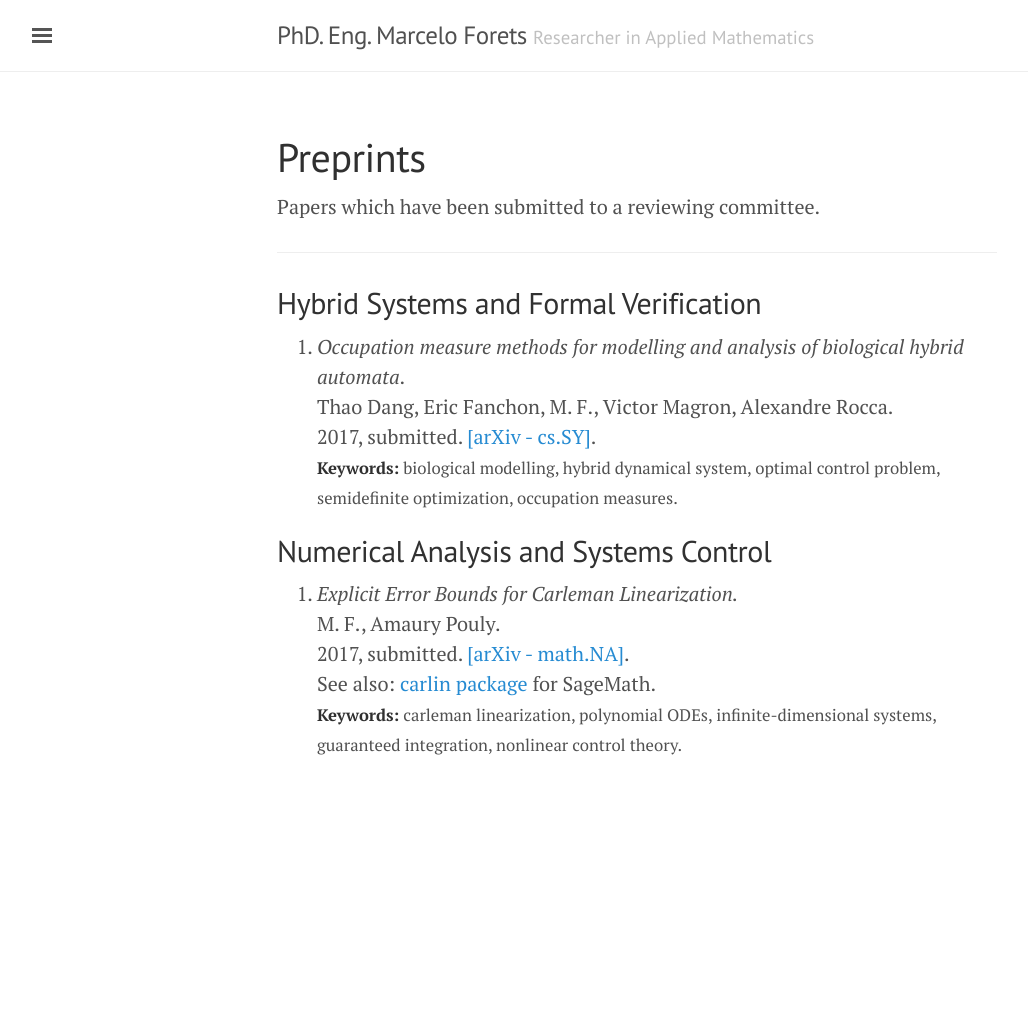
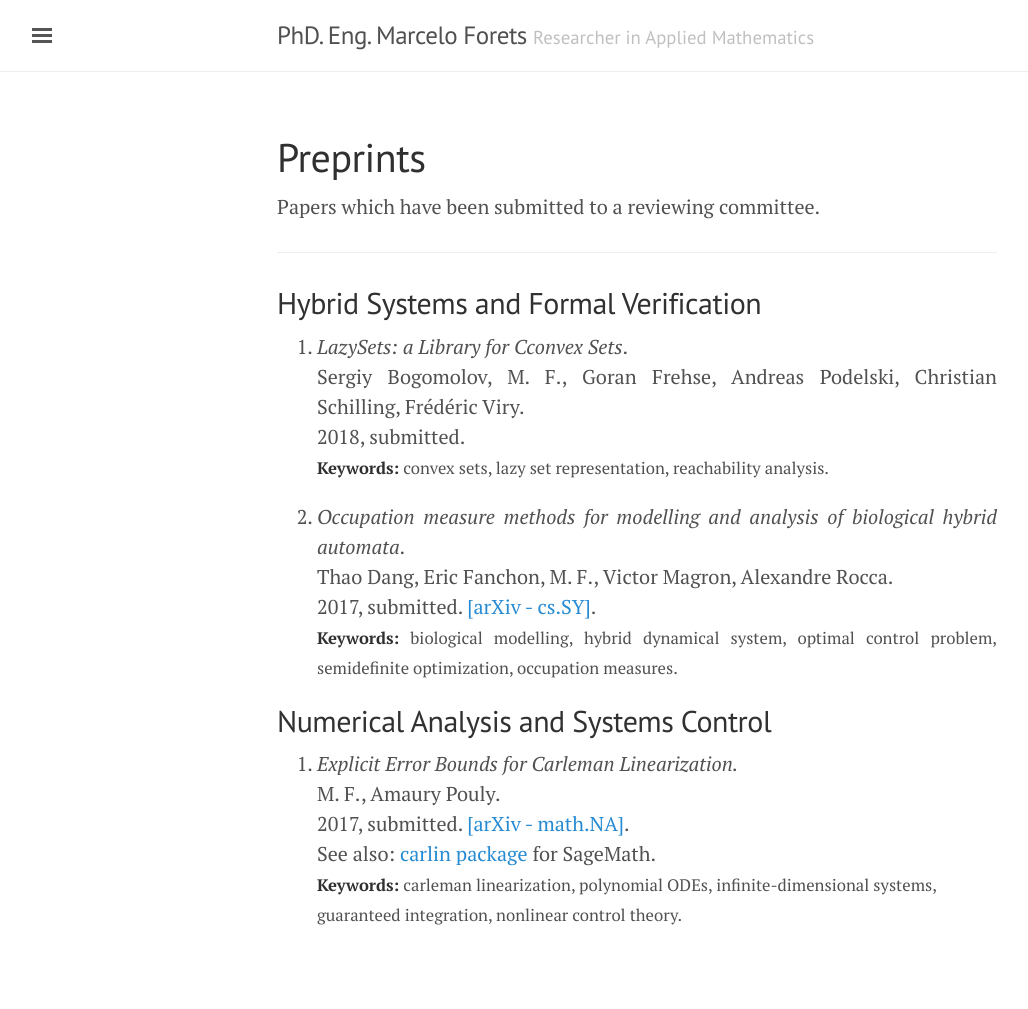
Before and after one commit to mforets/mforets.github.io, a Jekyll site: the page built from preprints.md, in a window 1280 px wide. Shown: the whole page, without its empty margins (3-1031 px from the left). Built offline with Jekyll 4.4.1, drawn with Linux system fonts in a browser that asks for light colours; nearby versions of some CDN libraries; before the commit the page ends 900 px from its top, so only the background shows below that.

Commit message:
update cv and preprint

```diff
--- a/preprints.md
+++ b/preprints.md
@@ -8,6 +8,10 @@ Papers which have been submitted to a reviewing committee.
 ---
 
 ## Hybrid Systems and Formal Verification
+
+2. *LazySets: a Library for Cconvex Sets*.
+<br> Sergiy Bogomolov, M. F., Goran Frehse, Andreas Podelski, Christian Schilling, Frédéric Viry.
+<br> 2018, submitted. <br> <small> **Keywords:** convex sets, lazy set representation, reachability analysis. </small>
 
 2. *Occupation measure methods for modelling and analysis of biological hybrid automata*. <br> Thao Dang, Eric Fanchon, M. F., Victor Magron, Alexandre Rocca. <br> 2017, submitted. [[arXiv - cs.SY]](https://arxiv.org/abs/1710.03158).<br> <small> **Keywords:** biological modelling, hybrid dynamical system, optimal control problem,
 semidefinite optimization, occupation measures. </small>
```
Also changed, not shown: 2 other files.
